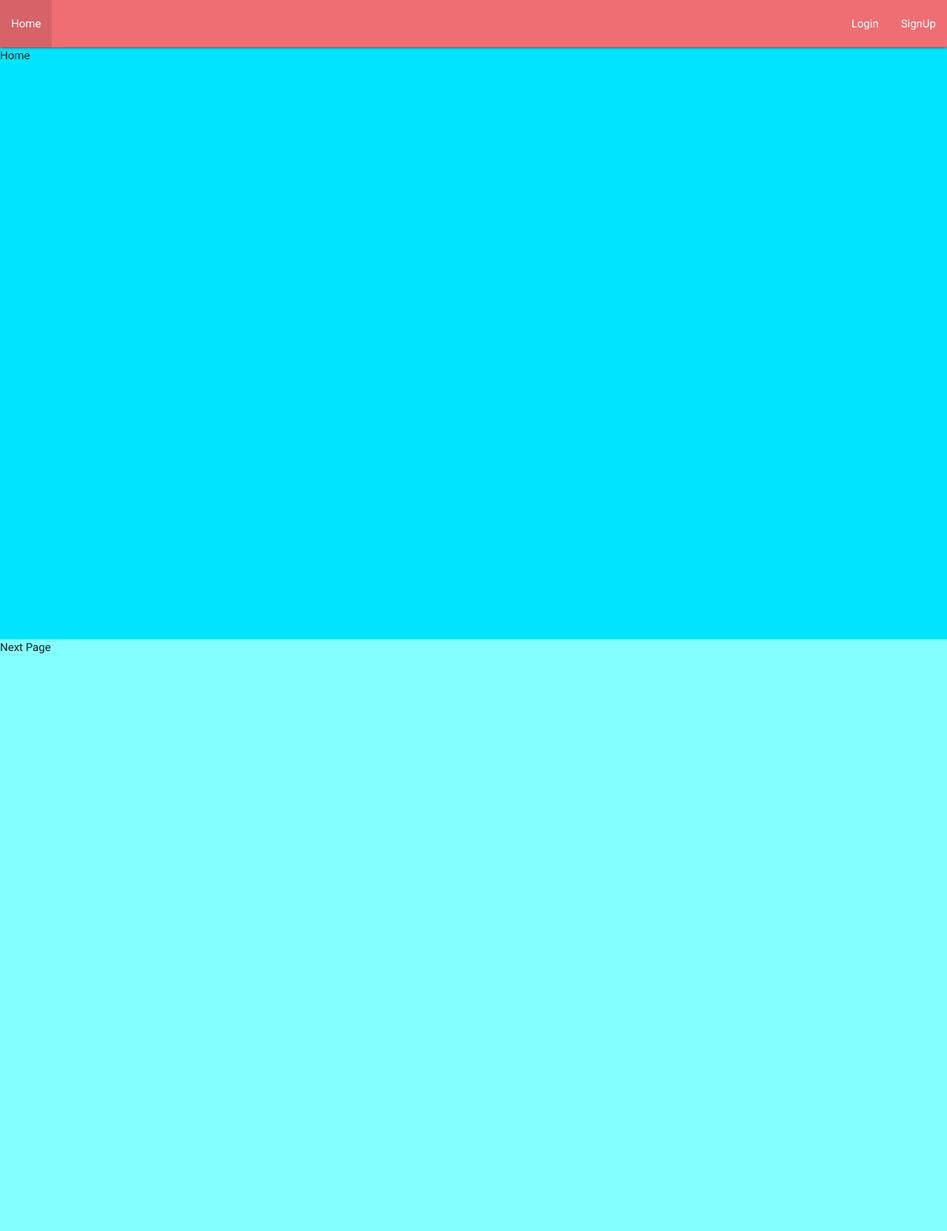
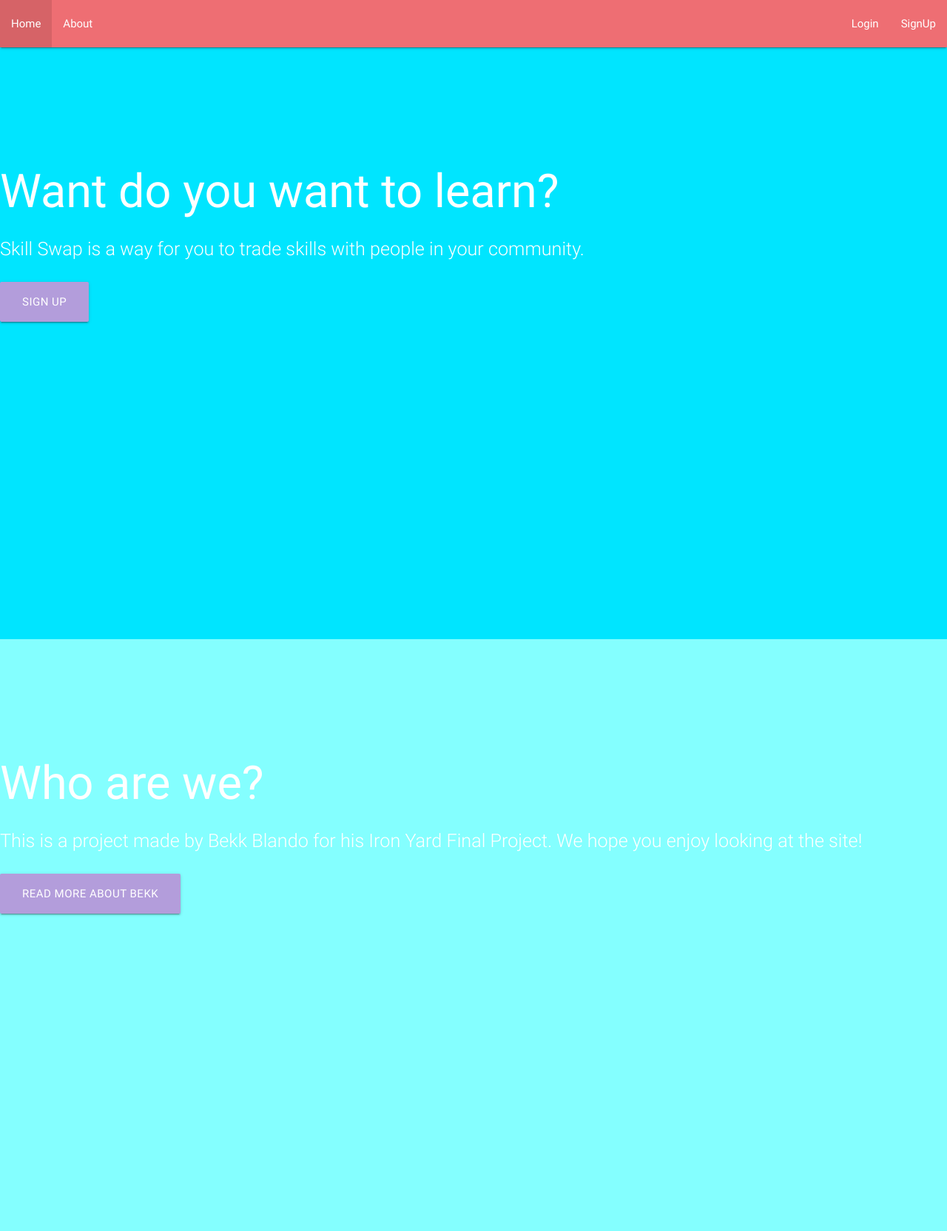
Before and after one commit to bekkblando/skillswap, a Django app: page /home in a window 1280 px wide. Shown: the whole page at 74% size. Run offline with Django 3.2, Linux system fonts and the light colour scheme; parts of the project's set-up code (start-up, migrations or seed data) failed here and were passed over; some libraries are stand-ins or nearby versions.

Commit message:
Two blocks of UI

```diff
--- a/skillswap/skillswap/urls.py
+++ b/skillswap/skillswap/urls.py
@@ -40,5 +40,5 @@ urlpatterns = [
     url(r'chat/', ChatListView.as_view(), name='chatlist'),
     url(r'messagelist(?P<pk>\d+)', MessagesListView.as_view(), name='messagelist'),
     url(r'sendmessage/', MessagesCreateView.as_view(), name='messagecreate'),
-    url(r'', home, name="home"),
+    url(r'home', home, name="home"),
 ]
--- a/skillswap/templates/base.html
+++ b/skillswap/templates/base.html
@@ -25,6 +25,7 @@
           <ul class="left hide-on-med-and-down">
               <li><a href="{% url 'home' %}"> Home </a></li>
            <li><a href="{% url 'profile' %}"> Profile</a></li>
+              <li><a href="{% url 'home' %}/#about">About</a></li>
               </ul>
         <ul class="right hide-on-med-and-down">
             <li><a href="{% url 'logout' %}">Logout</a></li>
@@ -43,6 +44,7 @@
       <div class="nav-wrapper">
           <ul class="left hide-on-med-and-down">
           <li><a href="{% url 'home' %}"> Home </a></li>
+                            <li><a href="#about">About</a></li>
               </ul>
         <ul class="right hide-on-med-and-down">
              <li> <a href="{% url 'login' %}">Login</a></li>
--- a/skillswap/templates/home.html
+++ b/skillswap/templates/home.html
@@ -1,10 +1,33 @@
 {% extends 'base.html' %}
 {% block body %}
 <body>
-<div class="col s12" style="background:#00e5ff; height:100%; display:block;
- buttom:40px; top:20px;">Home </div>
-<div class="col s12" style="background:#84ffff; height:100%; display:block;
- buttom:40px; top:20px;">Next Page </div>
+<div class="col s12" style="background:#00e5ff; height:100%; display:block; margin-top:0; width:100%; ">
+    <div class="container"><div style="margin-top:10%; color:white; position:absolute; margin-left: auto;
+margin-right: auto;
+left: 0;
+right: 0;">
+    <h1>Want do you want to learn?</h1>
+        <p class="flow-text">Skill Swap is a way for you to trade skills with people in your community.</p>
+        <a class="waves-effect waves-lighten-2 deep-purple lighten-3 btn-large" href="{% url 'register' %}">sign up</a>
+    </div></div></div>
+
+<div class="col s12" style="background:#84ffff; height:100%; display:block; margin-top:0; width:100%;">
+
+
+    <div id="about" class="container"><div style="margin-top:10%; color:white; position:absolute; margin-left: auto;
+margin-right: auto;
+left: 0;
+right: 0;">
+    <h1>Who are we?</h1>
+        <p class="flow-text">This is a project made by Bekk Blando for his Iron Yard Final Project.  We hope you enjoy
+        looking at the site!</p>
+
+        <a class="waves-effect waves-lighten-2 deep-purple lighten-3 btn-large" href="{% url 'register' %}">Read More About Bekk</a>
+    </div></div>
+
+
+
+</div>
 </body>
 {% endblock %}
 </html>
```
